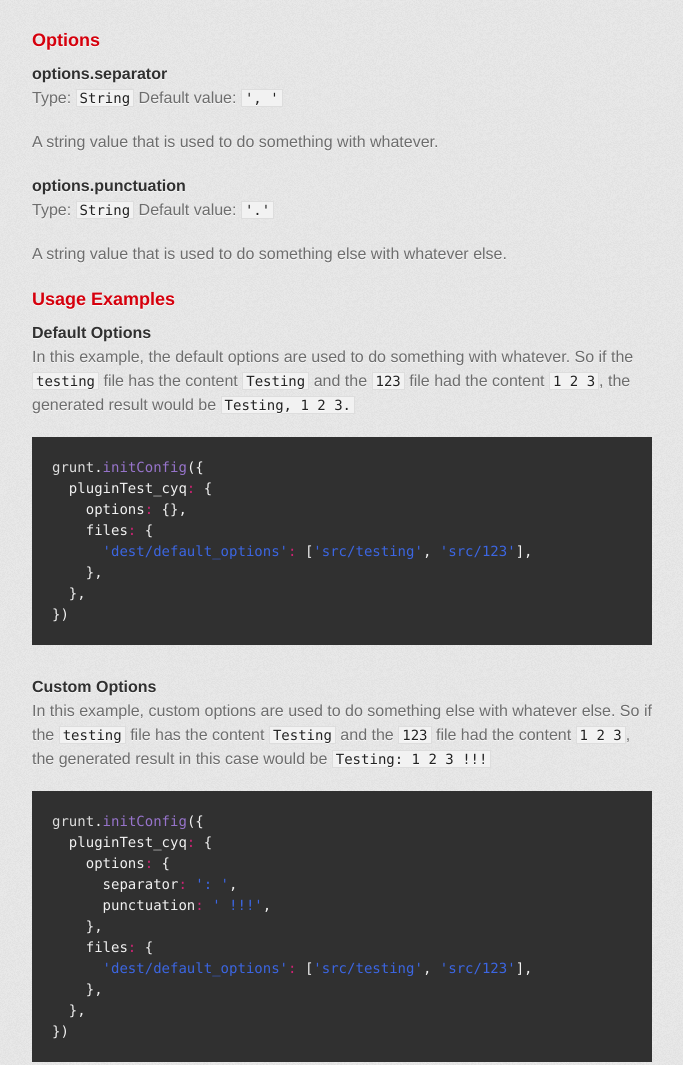
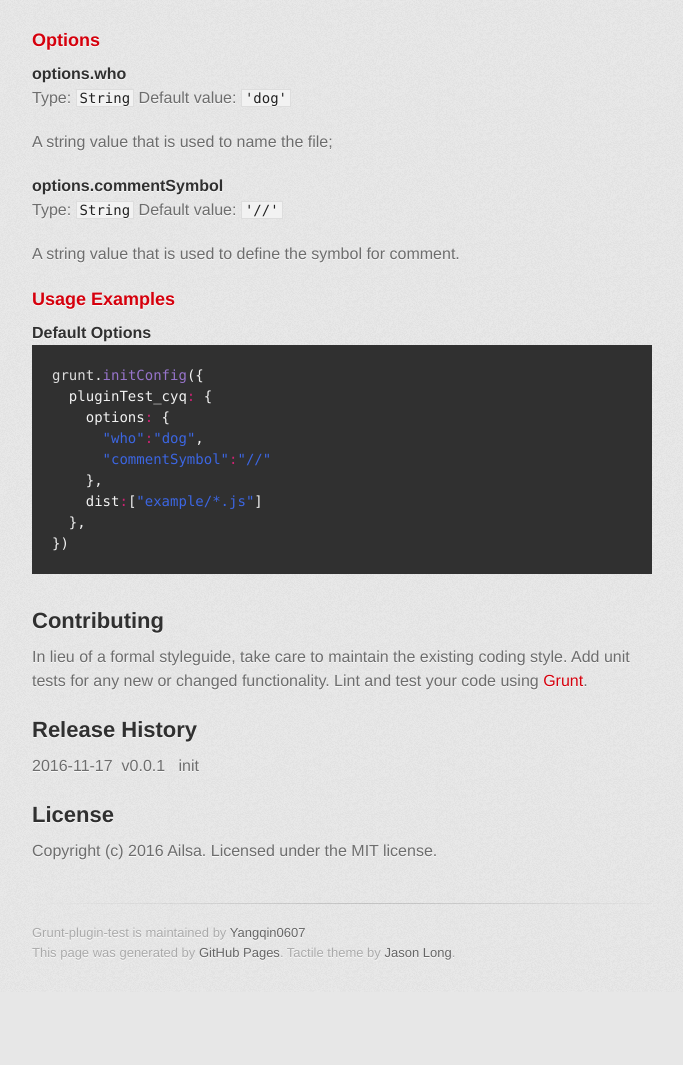
Before and after one commit to Yangqin0607/grunt-plugin-test, a plain HTML site: page index.html in a window 1280 px wide. Shown: the part 1201-2266 px from the top of the page, without its empty margins (298-981 px from the left). After the commit the page ends 2193 px from the top, so only its background shows below. Drawn offline with Linux system fonts and the light colour scheme; a web font is replaced by a local one.

```diff
--- a/index.html
+++ b/index.html
@@ -74,20 +74,20 @@
 <a id="options" class="anchor" href="#options" aria-hidden="true"><span aria-hidden="true" class="octicon octicon-link"></span></a>Options</h3>
 
 <h4>
-<a id="optionsseparator" class="anchor" href="#optionsseparator" aria-hidden="true"><span aria-hidden="true" class="octicon octicon-link"></span></a>options.separator</h4>
+<a id="optionswho" class="anchor" href="#optionswho" aria-hidden="true"><span aria-hidden="true" class="octicon octicon-link"></span></a>options.who</h4>
 
 <p>Type: <code>String</code>
-Default value: <code>',  '</code></p>
+Default value: <code>'dog'</code></p>
 
-<p>A string value that is used to do something with whatever.</p>
+<p>A string value that is used to name the file;</p>
 
 <h4>
-<a id="optionspunctuation" class="anchor" href="#optionspunctuation" aria-hidden="true"><span aria-hidden="true" class="octicon octicon-link"></span></a>options.punctuation</h4>
+<a id="optionscommentsymbol" class="anchor" href="#optionscommentsymbol" aria-hidden="true"><span aria-hidden="true" class="octicon octicon-link"></span></a>options.commentSymbol</h4>
 
 <p>Type: <code>String</code>
-Default value: <code>'.'</code></p>
+Default value: <code>'//'</code></p>
 
-<p>A string value that is used to do something else with whatever else.</p>
+<p>A string value that is used to define the symbol for comment.</p>
 
 <h3>
 <a id="usage-examples" class="anchor" href="#usage-examples" aria-hidden="true"><span aria-hidden="true" class="octicon octicon-link"></span></a>Usage Examples</h3>
@@ -95,31 +95,13 @@
 <h4>
 <a id="default-options" class="anchor" href="#default-options" aria-hidden="true"><span aria-hidden="true" class="octicon octicon-link"></span></a>Default Options</h4>
 
-<p>In this example, the default options are used to do something with whatever. So if the <code>testing</code> file has the content <code>Testing</code> and the <code>123</code> file had the content <code>1 2 3</code>, the generated result would be <code>Testing, 1 2 3.</code></p>
-
-<div class="highlight highlight-source-js"><pre><span class="pl-smi">grunt</span>.<span class="pl-en">initConfig</span>({
-  pluginTest_cyq<span class="pl-k">:</span> {
-    options<span class="pl-k">:</span> {},
-    files<span class="pl-k">:</span> {
-      <span class="pl-s"><span class="pl-pds">'</span>dest/default_options<span class="pl-pds">'</span></span><span class="pl-k">:</span> [<span class="pl-s"><span class="pl-pds">'</span>src/testing<span class="pl-pds">'</span></span>, <span class="pl-s"><span class="pl-pds">'</span>src/123<span class="pl-pds">'</span></span>],
-    },
-  },
-})</pre></div>
-
-<h4>
-<a id="custom-options" class="anchor" href="#custom-options" aria-hidden="true"><span aria-hidden="true" class="octicon octicon-link"></span></a>Custom Options</h4>
-
-<p>In this example, custom options are used to do something else with whatever else. So if the <code>testing</code> file has the content <code>Testing</code> and the <code>123</code> file had the content <code>1 2 3</code>, the generated result in this case would be <code>Testing: 1 2 3 !!!</code></p>
-
 <div class="highlight highlight-source-js"><pre><span class="pl-smi">grunt</span>.<span class="pl-en">initConfig</span>({
   pluginTest_cyq<span class="pl-k">:</span> {
     options<span class="pl-k">:</span> {
-      separator<span class="pl-k">:</span> <span class="pl-s"><span class="pl-pds">'</span>: <span class="pl-pds">'</span></span>,
-      punctuation<span class="pl-k">:</span> <span class="pl-s"><span class="pl-pds">'</span> !!!<span class="pl-pds">'</span></span>,
+      <span class="pl-s"><span class="pl-pds">"</span>who<span class="pl-pds">"</span></span><span class="pl-k">:</span><span class="pl-s"><span class="pl-pds">"</span>dog<span class="pl-pds">"</span></span>,
+      <span class="pl-s"><span class="pl-pds">"</span>commentSymbol<span class="pl-pds">"</span></span><span class="pl-k">:</span><span class="pl-s"><span class="pl-pds">"</span>//<span class="pl-pds">"</span></span>
     },
-    files<span class="pl-k">:</span> {
-      <span class="pl-s"><span class="pl-pds">'</span>dest/default_options<span class="pl-pds">'</span></span><span class="pl-k">:</span> [<span class="pl-s"><span class="pl-pds">'</span>src/testing<span class="pl-pds">'</span></span>, <span class="pl-s"><span class="pl-pds">'</span>src/123<span class="pl-pds">'</span></span>],
-    },
+    dist<span class="pl-k">:</span>[<span class="pl-s"><span class="pl-pds">"</span>example/*.js<span class="pl-pds">"</span></span>]
   },
 })</pre></div>
 
@@ -131,7 +113,7 @@
 <h2>
 <a id="release-history" class="anchor" href="#release-history" aria-hidden="true"><span aria-hidden="true" class="octicon octicon-link"></span></a>Release History</h2>
 
-<p><em>(Nothing yet)</em></p>
+<p>2016-11-17  v0.0.1   init</p>
 
 <h2>
 <a id="license" class="anchor" href="#license" aria-hidden="true"><span aria-hidden="true" class="octicon octicon-link"></span></a>License</h2>
```
Also changed, not shown: params.json (+1 -1 lines).
